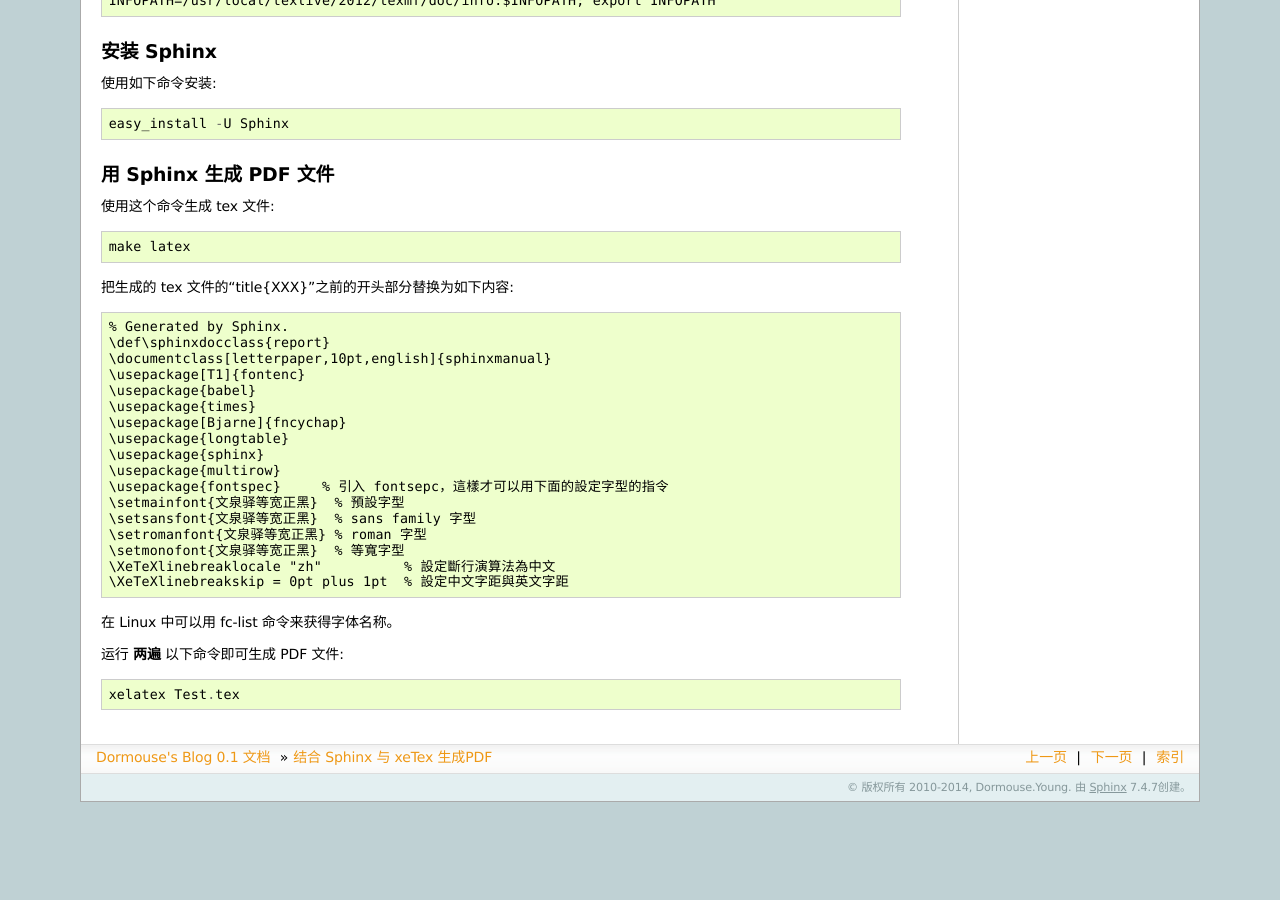
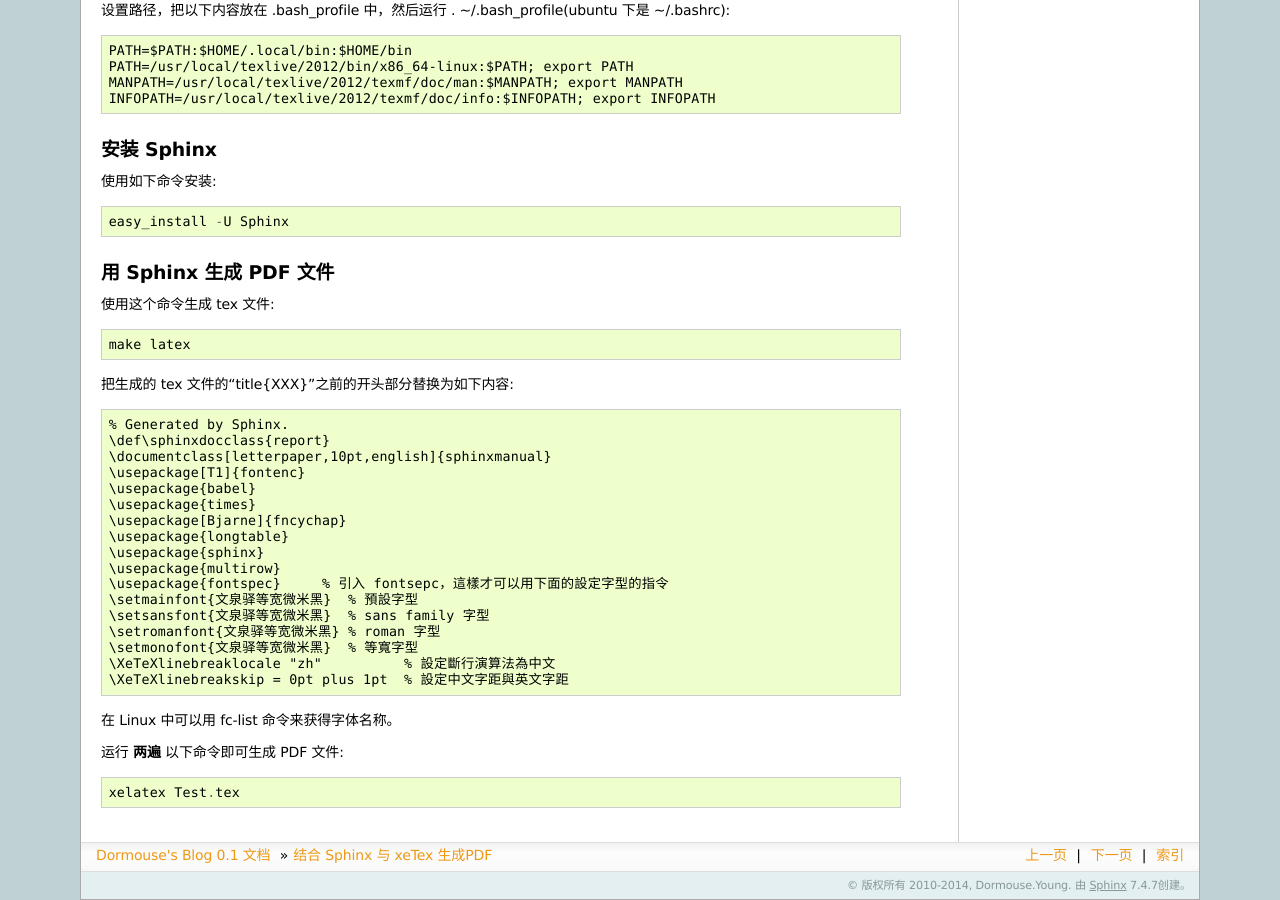
Before and after one commit to dormouse/blog, a Sphinx documentation site: the page built from source/pdf.rst, in a window 1280 px wide and 900 px high, scrolled down 986 px. Built offline with Sphinx 7.4.7, drawn with Linux system fonts in a browser that asks for light colours; before the commit the page ends 1788 px from its top, so only the background shows below that; some of the changed text lies outside the part shown.

```diff
--- a/source/2011.rst
+++ b/source/2011.rst
@@ -9,7 +9,7 @@
 
 我出现在这里：》
 
-.. image:: iamhere.png
+.. image:: _images/iamhere.png
 
 ========================
 Linux下常用的CLI软件[ZT]
--- a/source/2012.rst
+++ b/source/2012.rst
@@ -25,7 +25,7 @@
 =========================================
 上图为证，不过由于外语不好，没看出来是哪里寄过来的。
 
-.. image:: legostickers.jpg
+.. image:: _images/legostickers.jpg
 
 对于这样的售后服务我还能说什么呢？不知道国内有几个企业会认真地寄一张纸给用户？也不知道有几个企业会用硬板纸来保护一张纸？
 不怕不识货，就怕货比货啊。
--- a/source/2014.rst
+++ b/source/2014.rst
@@ -25,9 +25,9 @@ Linux Mint 17 安装笔记
 install cloudstation
 ====================
 
-   * download cloudstation
-   * uncompress
-   * ./install
+* download cloudstation
+* uncompress
+* ./install
 
 setup software souce
 ====================
--- a/source/conf.py
+++ b/source/conf.py
@@ -28,7 +28,7 @@ import sys, os
 extensions = []
 
 # Add any paths that contain templates here, relative to this directory.
-templates_path = ['templates']
+templates_path = ['_templates']
 
 # The suffix of source filenames.
 source_suffix = '.rst'
@@ -120,7 +120,7 @@ html_theme = 'sphinxdoc'
 # Add any paths that contain custom static files (such as style sheets) here,
 # relative to this directory. They are copied after the builtin static files,
 # so a file named "default.css" will overwrite the builtin "default.css".
-html_static_path = ['static']
+html_static_path = ['_static']
 
 # If not '', a 'Last updated on:' timestamp is inserted at every page bottom,
 # using the given strftime format.
--- a/source/pdf.rst
+++ b/source/pdf.rst
@@ -84,10 +93,10 @@
     \usepackage{sphinx}
     \usepackage{multirow}
     \usepackage{fontspec}     % 引入 fontsepc，這樣才可以用下面的設定字型的指令
-    \setmainfont{文泉驿等宽正黑}  % 預設字型
-    \setsansfont{文泉驿等宽正黑}  % sans family 字型
-    \setromanfont{文泉驿等宽正黑} % roman 字型
-    \setmonofont{文泉驿等宽正黑}  % 等寬字型
+    \setmainfont{文泉驿等宽微米黑}  % 預設字型
+    \setsansfont{文泉驿等宽微米黑}  % sans family 字型
+    \setromanfont{文泉驿等宽微米黑} % roman 字型
+    \setmonofont{文泉驿等宽微米黑}  % 等寬字型
     \XeTeXlinebreaklocale "zh"          % 設定斷行演算法為中文
     \XeTeXlinebreakskip = 0pt plus 1pt  % 設定中文字距與英文字距
 
```
Also changed, not shown: other parts of source/pdf.rst (+9 -0 lines), source/2010.rst (+3 -4 lines), source/_images/ebook.jpg (renamed from source/ebook.jpg), source/_images/iamhere.png (renamed from source/iamhere.png), source/_images/legostickers.jpg (renamed from source/legostickers.jpg), source/_images/main_Global-PM2.5-map.JPG (renamed from source/483897main_Global-PM2.5-map.JPG), source/_images/newegg.jpg (renamed from source/newegg.jpg).
